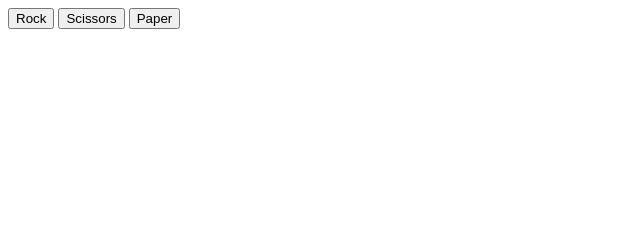
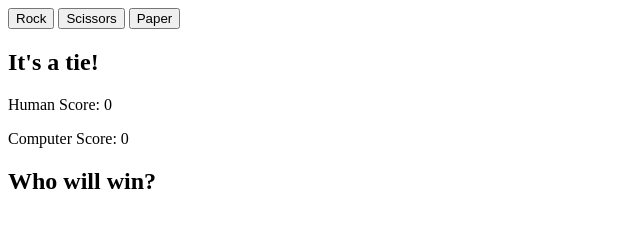
Before and after one commit to kho5203/rock-paper-scissors, a plain HTML site: page index.html in a window 1280 px wide. Both pictures are taken after a click on the button "Rock". Shown: the whole page, without its empty margins (0-640 px from the left). Drawn offline with Linux system fonts and the light colour scheme.

Commit message:
Add scoreboard display

```diff
--- a/index.html
+++ b/index.html
@@ -12,5 +12,11 @@
       <button id="scissors">Scissors</button>
       <button id="paper">Paper</button>
     </div>
+    <div id="scoreboard">
+      <h2 id="result">Click a button to start a game!</h2>
+      <p id="playerPoints">Human Score: 0</p>
+      <p id="computerPoints">Computer Score: 0</p>
+      <h2 id="winner">Who will win?</h2>
+    </div>
   </body>
 </html>
--- a/rock-paper-scissors.js
+++ b/rock-paper-scissors.js
@@ -23,29 +23,36 @@ buttons.forEach((element) => {
   });
 });
 
+const result = document.querySelector("#result");
+const playerPoints = document.querySelector("#playerPoints");
+const computerPoints = document.querySelector("#computerPoints");
+const winner = document.querySelector("#winner");
+
 function playRound(humanChoice, computerChoice) {
+  if (humanScore === 5 || computerScore === 5) {
+    return;
+  }
+
   if (humanChoice === computerChoice) {
-    console.log("It's a tie!");
+    result.textContent = "It's a tie!";
   } else if (
     (humanChoice === "rock" && computerChoice === "scissors") ||
     (humanChoice === "paper" && computerChoice === "rock") ||
     (humanChoice === "scissors" && computerChoice === "paper")
   ) {
-    console.log(`You win! ${humanChoice} beats ${computerChoice}.`);
+    result.textContent = `You win! ${humanChoice} beats ${computerChoice}.`;
     humanScore++;
   } else {
-    console.log(`You lose! ${computerChoice} beats ${humanChoice}.`);
+    result.textContent = `You lose! ${computerChoice} beats ${humanChoice}.`;
     computerScore++;
   }
 
-  console.log("GAME OVER! \nHere are the game stats: ");
-  console.log(`Human Score: ${humanScore}`);
-  console.log(`Computer Score: ${computerScore}`);
-  if (humanScore > computerScore) {
-    console.log("Human wins!");
-  } else if (computerScore > humanScore) {
-    console.log("Computer wins!");
-  } else {
-    console.log("It's a tie!");
+  playerPoints.textContent = `Human Score: ${humanScore}`;
+  computerPoints.textContent = `Computer Score: ${computerScore}`;
+
+  if (humanScore === 5) {
+    winner.textContent = "Human Wins!";
+  } else if (computerScore === 5) {
+    winner.textContent = "Computer Wins!";
   }
 }
```
